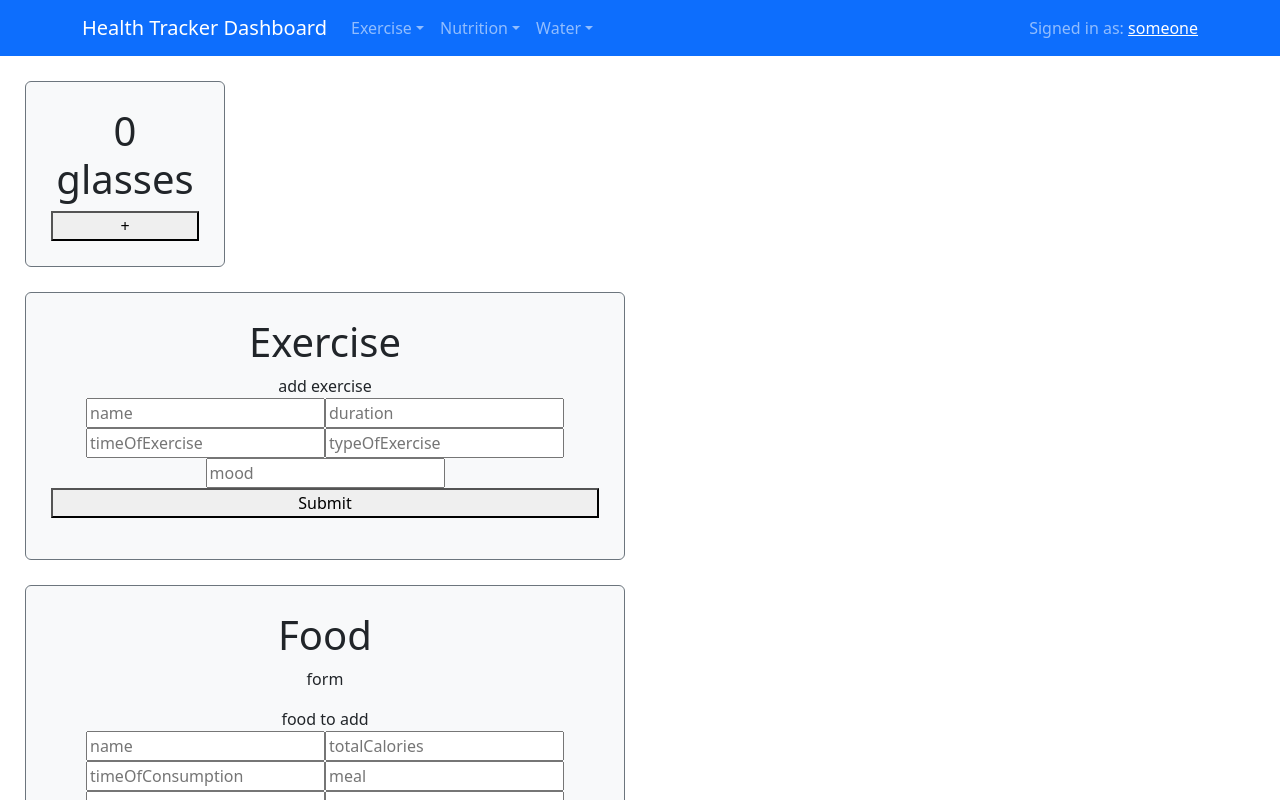
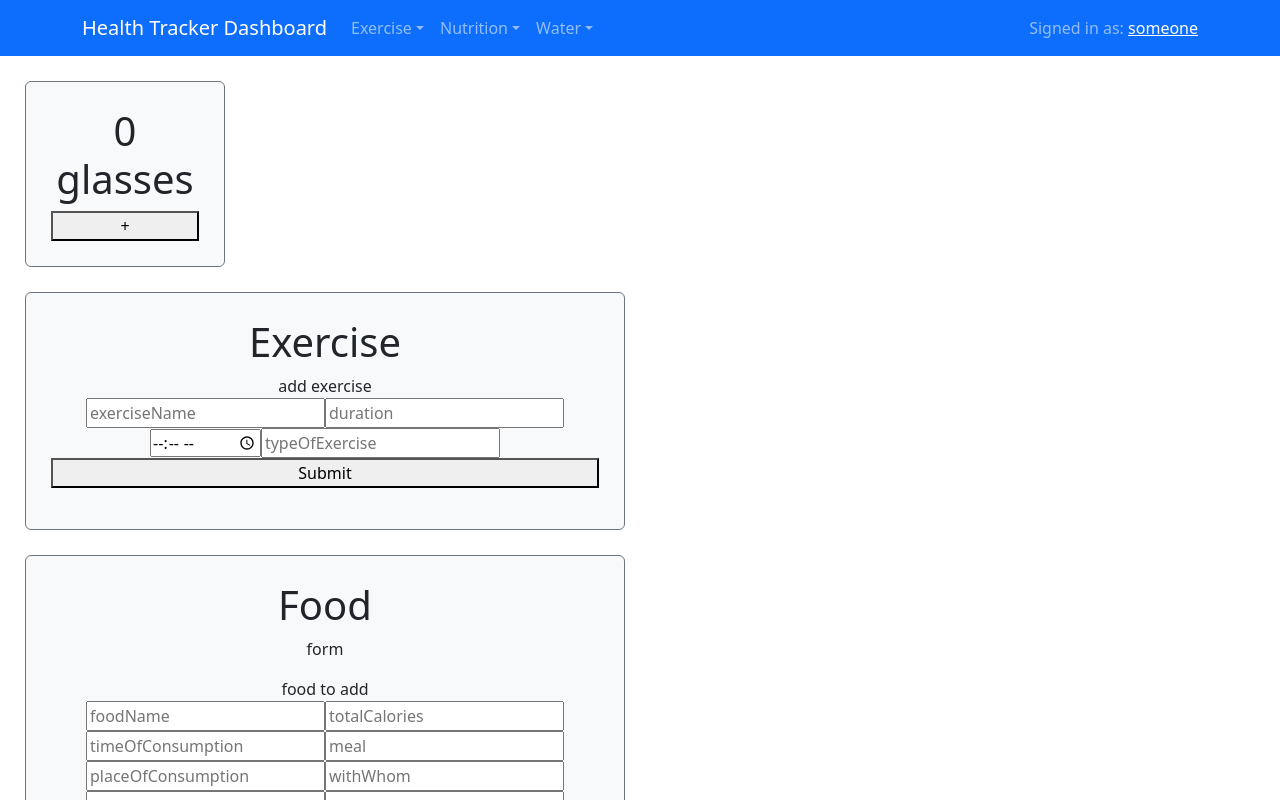
Before and after one commit to blee2125/health-tracker-dashboard, a React (Create React App) app: page / in a window 1280 px wide. Shown: the top 800 px of the page. Built offline with nearby package versions, Linux system fonts and the light colour scheme.

Commit message:
change type for some input fields

```diff
--- a/src/components/Exercise/ExerciseForm.js
+++ b/src/components/Exercise/ExerciseForm.js
@@ -7,21 +7,21 @@ export const ExerciseForm = (props) => {
         <label>add exercise</label>
         <br />
         <input
-          name='name'
-          placeholder='name'
+          name='exerciseName'
+          placeholder='exerciseName'
           type='text'
           onChange={e => props.updateData('exerciseName', e.target.value)}
         />
         <input
           name='duration'
           placeholder='duration'
-          type='text'
+          type='number'
           onChange={e => props.updateData('duration', e.target.value)}
         />
         <input
           name='timeOfExercise'
           placeholder='timeOfExercise'
-          type='text'
+          type='time'
           onChange={e => props.updateData('timeOfExercise', e.target.value)}
         />
         <input
@@ -30,12 +30,6 @@ export const ExerciseForm = (props) => {
           type='text'
           onChange={e => props.updateData('typeOfExercise', e.target.value)}
         />
-        <input
-          name='mood'
-          placeholder='mood'
-          type='text'
-          onChange={e => props.updateData('mood', e.target.value)}
-        />
       </form>
     );
   }
--- a/src/components/Food/FoodForm.js
+++ b/src/components/Food/FoodForm.js
@@ -10,15 +10,15 @@ export const FoodForm = (props) => {
         <label>food to add</label>
         <br />
         <input
-          name='name'
-          placeholder='name'
+          name='foodName'
+          placeholder='foodName'
           type='text'
           onChange={e => props.updateData('foodName', e.target.value)}
         />
         <input
           name='totalCalories'
           placeholder='totalCalories'
-          type='text'
+          type='number'
           onChange={e => props.updateData('totalCalories', e.target.value)}
         />
         <input
```
